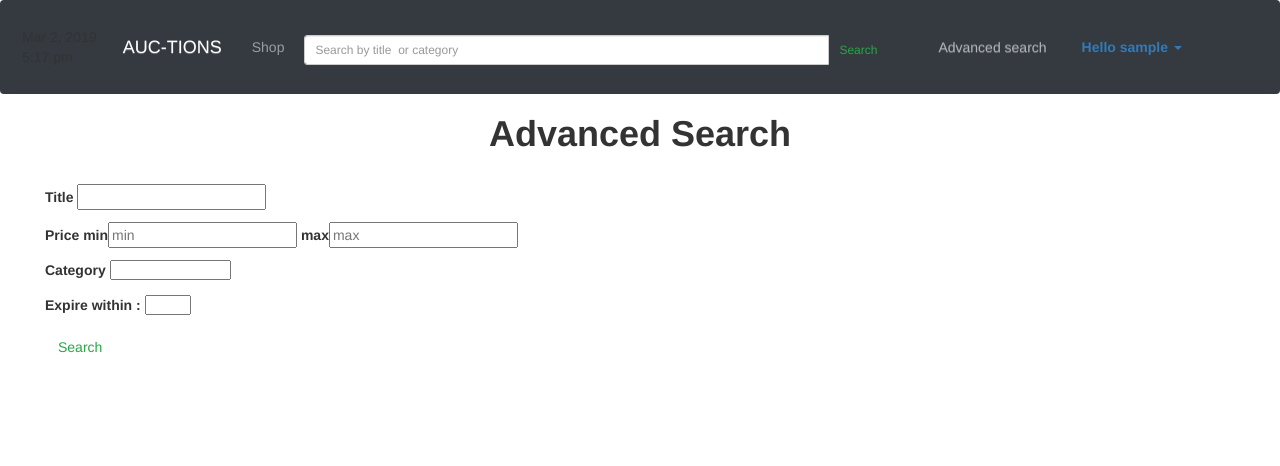
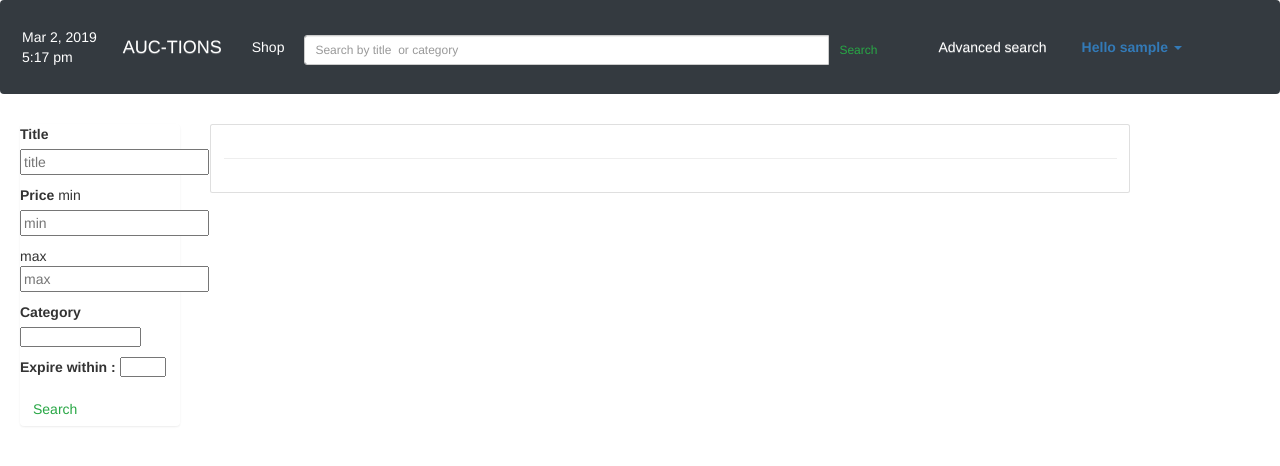
Before and after one commit to bemanu/My-Auctions, a Django app: page /search/advanced_search/ in a window 1280 px wide. Shown: the top 466 px of the page. Run offline with Django 3.2, Linux system fonts and the light colour scheme; the visitor is signed in with stand-in values (Sample User, id 1); some libraries are stand-ins or nearby versions.

Commit message:
font more vissible and site more user friendle

```diff
--- a/AuctionOnline/views.py
+++ b/AuctionOnline/views.py
@@ -21,8 +21,9 @@
 
     print(len(obj_list))
 
-
+    cate_listed = Auction.objects.divid_by_cate()
     context = {
         'object_list': obj_list,
+        'object_by_cate': cate_listed,
     }
     return render(request, 'home_page.html', context)
--- a/accounts/templates/accounts/profile_page.html
+++ b/accounts/templates/accounts/profile_page.html
@@ -29,7 +29,7 @@
 		                <div class="col-md-12">
 		                   {% block sub_head %}
 
-                           {% endblock %}
+                           {% endblock sub_head %}
 		                    <hr>
 		                </div>
 		            </div>
--- a/search/templates/search/advanced_search.html
+++ b/search/templates/search/advanced_search.html
@@ -1,27 +1,28 @@
 {% extends 'base.html' %}
 {% load staticfiles %}
 
-<link rel="stylesheet" type="text/css" href="{% static 'css/main.css' %}"/>
+
+
+<link rel="stylesheet" type="text/css" href="{% static 'css/main.css' %}" xmlns="http://www.w3.org/1999/html"/>
 
 {% block head %}
     <title>Advanced Search</title>
-{% endblock %}
+{% endblock  %}
 
 {% block content %}
-    <h1 align="center"><b>Advanced Search</b></h1>
-    <div class="row mx-5 my-5">
-    <div class="col">
+
+    <div class="container my-5 mx-2">
+	<div class="row">
+		<div class="col-md-2 ">
+		     <div class="list-group ">
              <form method="post" enctype="multipart/form-data"> {% csrf_token %}
-        <p>
-            <label><b>Title</b></label>
-            <input  style="color:white"  type="text" name="title">
-        </p>
-        <p>
-            <label><b>Price       </b></label>
-             <b>min</b><input style="color:white"   type="text"  placeholder="min"  type="number" name="min"   pattern="[0-9]{1,7}" maxlength="7" value="">
-             <b>max</b><input  style="color:white" type="text" placeholder="max" type="number" name="max" pattern="[0-9]{1,7}" maxlength="7"  value="">
-        </p>
-        <p align="left">
+                <p> <label><b>Title</b></label>
+                    <input  style="color:white"  placeholder="title" type="text" name="title">  </p>
+                <p><label><b>Price       </b></label>
+                     min<input style="color:white"   type="text"  placeholder="min"  type="number" name="min"   pattern="[0-9]{1,7}" maxlength="7" value="">
+                </p><p>
+                        max<input  style="color:white" type="text" placeholder="max" type="number" name="max" pattern="[0-9]{1,7}" maxlength="7"  value="">
+                </p><p align="left">
                     <label ><b>Category</b></label>
                         <select  style="color:white" name="select">
                             <option value="" selected>---</option>
@@ -52,6 +53,40 @@
                     <input  class="btn btn-outline-success " type="submit" value="Search"/>
 
     </form>
+
             </div>
 		</div>
+		<div class="col-10 ml-auto">
+		    <div class="card">
+		        <div class="card-body">
+		            <div class="row">
+		                <div class="col-md-12">
+		                   {% block sub_head %}
+
+                           {% endblock sub_head %}
+		                    <hr>
+		                </div>
+		            </div>
+		            <div class="row">
+		                <div class="col-md-12">
+                            {% block search_risult %}
+
+
+
+
                             {% endblock %}
+
+
+
+
+
+		                </div>
+		            </div>
+
+		        </div>
+		    </div>
+		</div>
+	</div>
+</div>
+
+{% endblock %}
--- a/search/templates/search/advanced_search_view.html
+++ b/search/templates/search/advanced_search_view.html
@@ -1,11 +1,12 @@
-{% extends "base.html" %}
+{% extends "search/advanced_search.html" %}
+
 {% load static %}
     <link rel="stylesheet" type="text/css" href="{% static 'css/main.css' %}"/>
 
 {% block head %}
     <title>Advanced search</title>
 {% endblock %}
-{% block content %}
+{% block search_risult %}
     <div class='col-12 col-md-6 mx-auto py-5'>
 {#        {% include 'search/snippets/search-form.html' %}#}
         </div>
--- a/search/templates/search/snippets/search-form.html
+++ b/search/templates/search/snippets/search-form.html
@@ -1,6 +1,6 @@
  <form  method="GET" action="{% url "search:search" %}" class="form my-2 my-lg-2 ml-left mr-4 ">
   <div class="input-group input-group-sm col-lg pull-left">
-     <input   class="form-control " type="text" placeholder="Search by title  or category" name="q" aria-label="search " value="{{ request.GET.q }}">
+     <input  style="color:black;" class="form-control " type="text" placeholder="Search by title  or category" name="q" aria-label="search " value="{{ request.GET.q }}">
         <span class="input-group-btn">
             <button  class="btn btn-outline-success " type="submit">Search</button>
       </span>
--- a/templates/base/navbar.html
+++ b/templates/base/navbar.html
@@ -16,7 +16,7 @@
 
 <nav class="navbar navbar-expand-lg navbar-dark bg-dark   ">
 
- <time class="navbar my-4" id="orario"> </time>
+ <time  style="color: white" class="navbar my-4" id="orario"> </time>
 
         <a class="navbar-brand" href='{{ home_url }}'>
           {% if brand_name %}{{ brand_name }}{% else %}LD-AUC-TION{% endif %}
@@ -26,10 +26,10 @@
          </button>
             {% if request.user.is_authenticated %}
                 <ul class="nav navbar-nav">
-                    <a class="nav-link " href="{{ wall_url }}" >Shop</a>
+                    <a style="color: white" class="nav-link " href="{{ wall_url }}" >Shop</a>
                  </ul>
             {% else %}
-                <a class="nav-link " href="{{ login_url }}" >Shop</a>
+                <a style="color: white" class="nav-link " href="{{ login_url }}" >Shop</a>
 
             {% endif %}
                         <div class='col-6 mx-auto py-0'>
@@ -38,7 +38,7 @@
                             </div>
             <ul class="navbar-nav">
                  <li class="nav-item navbar-nav px-4">
-                    <a class="nav-link " href="{{ advanced_search_url }}" >Advanced search </a>
+                    <a  style="color: white" class="nav-link " href="{{ advanced_search_url }}" >Advanced search </a>
                  </li>
             </ul>
         <div class="collapse navbar-collapse " id="navbarMenu">
```
Also changed, not shown: auctions/models.py (+16 -10 lines), auctions/templates/auctions/new_auction.html (+4 -5 lines), templates/home_page.html (+7 -5 lines), 2 other files. Lines whose indentation alone changed are shown as unchanged.
